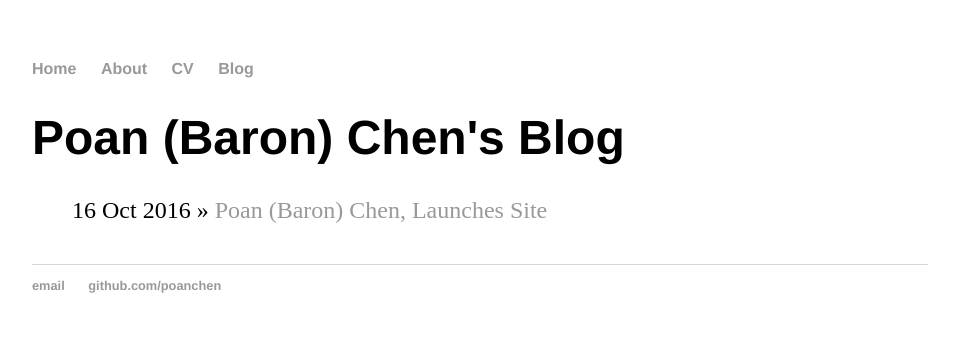
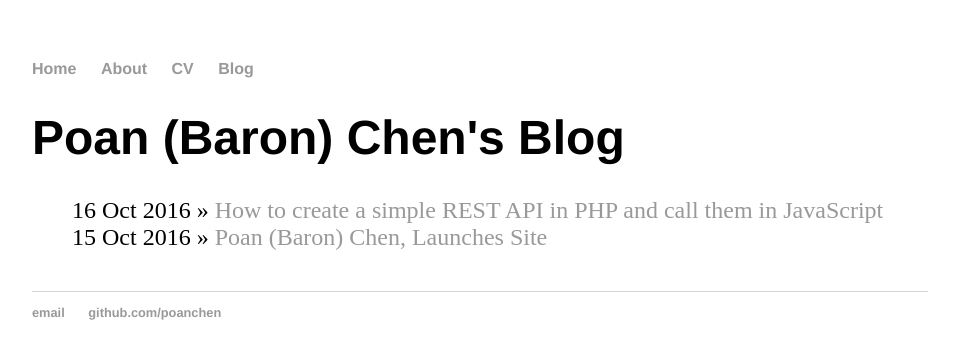
Before and after one commit to poanchen/poanchen.github.io, a Jekyll site: the page built from blog/index.html, in a window 1280 px wide. Shown: the top 359 px of the page, without its empty margins (160-1119 px from the left). Built offline with Jekyll 4.4.1, drawn with Linux system fonts in a browser that asks for light colours; nearby versions of some CDN libraries; part of the change alters nothing that is shown.

Commit message:
commit for how-to-create-simple-rest-api-in-php-and-call-them-in-js post

```diff
--- a/_layouts/default.html
+++ b/_layouts/default.html
@@ -4,6 +4,7 @@
 <head>
   <title>{{ page.title }}</title>
   <link rel="stylesheet" type="text/css" href="/css/main.css">
+  <link rel="stylesheet" href="//cdnjs.cloudflare.com/ajax/libs/highlight.js/9.7.0/styles/monokai-sublime.min.css">
 </head>
 
 <body>
@@ -24,6 +25,8 @@
     <li><a href="https://github.com/poanchen">github.com/poanchen</a></li>
   </ul>
   </footer>
+  <script src="//cdnjs.cloudflare.com/ajax/libs/highlight.js/9.7.0/highlight.min.js"></script>
+  <script>hljs.initHighlightingOnLoad();</script>
 </body>
 
 </html>
--- a/_posts/2016-10-16-poanchen-site-launched.md
+++ b/_posts/2016-10-15-poanchen-site-launched.md
@@ -3,7 +3,7 @@ layout: post
 title: "Poan (Baron) Chen, Launches Site"
 author: Poan (Baron) Chen
 author_url: https://github.com/poanchen
-date: 2016-10-16
+date: 2016-10-15
 ---
 
 Well. Finally got around to putting this website together. Neat thing about it - powered by [Jekyll](http://jekyllrb.com) and I can use Markdown to author my posts. It actually is a lot easier than I thought it was going to be.
--- /dev/null
+++ b/_posts/2016-10-16-how-to-create-simple-rest-api-in-php-and-call-them-in-js.md
@@ -0,0 +1,176 @@
+---
+layout: post
+title: "How to create a simple REST API in PHP and call them in JavaScript"
+author: Poan (Baron) Chen
+author_url: https://github.com/poanchen
+date: 2016-10-16
+---
+
+In this post, we are going to talk about how we can create a simple REST API in PHP and call them in JavaScript using various technologies. For example, using **XMLHttpRequest**, **jQuery AJAX** and **AngularJS Ajax**. In order to create a simple REST API that might actually be used in practice, we are going to use WordPress API namely the [username_exists()](https://codex.wordpress.org/Function_Reference/username_exists) function that allow us to check if the username exist in a WordPress database and return true if the username exists or false otherwise. For simplicity, we are going to skip on how to build a WordPress site, and go straight to writing the PHP code for the simple REST API.
+<br>
+## PHP code for simple REST API
+<pre>
+  <code class="php">
+    // Include the wp-load.php so that we can use username_exists() function in WordPress API
+    $parse_uri = explode( 'wp-content', $_SERVER['SCRIPT_FILENAME'] );
+    require_once( $parse_uri[0] . 'wp-load.php' );
+
+    $data = array();
+    $username = sanitize_text_field($_POST['username']);
+
+    if (username_exists($username)) {
+      $data["username"] = $username;
+      $data["result"] = true;
+    }else {
+      $data["username"] = $username;
+      $data["result"] = false;
+    }
+
+    // return all our data to an AJAX call
+    echo json_encode($data, JSON_PRETTY_PRINT);
+  </code>
+</pre>
+Live link are [here](https://www.jenrenalcare.com/upload/poanchen.github.io/sample-code/2016/10/16/how-to-create-simple-rest-api-in-php-and-call-them-in-js/checkIfUsernameExist.php).<br>
+An example of a response from this simple REST API is as follows, or you may click the link above. (Notice that the request would have to be POST, you may test it out using [Postman](https://chrome.google.com/webstore/detail/postman/fhbjgbiflinjbdggehcddcbncdddomop?hl=en).)
+<pre>
+  <code class="json">
+    { "username": "poanchen", "result": false }
+  </code>
+</pre>
+In this way, now we have a really simple REST API that allow us to check if the username exist or not. This is especially useful in registration form where we allow the user to know if the username exist or not before they submit the form. This can be done using JavaScript. First example that I would like to show is using **XMLHttpRequest**. Here is a sample code that does the job.<br>
+## Code for using XMLHttpRequest
+<pre>
+  <code class="html">
+    &lt;input type="text" id="username" name="username" placeholder="username"&gt;
+    &lt;p id="usernameResult"&gt;&lt;/p&gt;
+
+    &lt;script type="text/javascript"&gt;
+      var usernameSelected = document.getElementById('username');
+      var usernameWarning = document.getElementById('usernameResult');
+
+      usernameSelected.addEventListener('keyup', function() {
+        var request = new XMLHttpRequest();
+        var url = "https://www.jenrenalcare.com/upload/poanchen.github.io/sample-code/2016/10/16/how-to-create-simple-rest-api-in-php-and-call-them-in-js/checkIfUsernameExist.php";
+        var params = "username=" + usernameSelected.value;
+
+        request.open('POST', url, true);
+        request.setRequestHeader("Content-type", "application/x-www-form-urlencoded");
+        request.onreadystatechange = function() {
+          if (request.readyState === XMLHttpRequest.DONE) {
+            if (request.status === 200) {
+              var response = JSON.parse(request.response);
+              if (response.result) {
+                usernameWarning.innerHTML = "The username you typed has been used!";
+              }else{
+                usernameWarning.innerHTML = "You may freely use this username!";
+              }
+            }
+          }
+        };
+        request.send(params);
+      });
+    &lt;/script&gt;
+  </code>
+</pre>
+Live link are [here](https://www.jenrenalcare.com/upload/poanchen.github.io/sample-code/2016/10/16/how-to-create-simple-rest-api-in-php-and-call-them-in-js/checkIfUsernameExistXML.html).<br>
+As the user type, they may immediately see if the username is taken or not. An example of taken username is 'test'!<br>
+Another example that I would like to show is using **jQuery AJAX**. Here is a sample code that does the job.<br>
+## Code for using jQuery AJAX
+<pre>
+  <code class="html">
+    &lt;input type="text" id="username" name="username" placeholder="username"&gt;
+    &lt;p id="usernameResult"&gt;&lt;/p&gt;
+
+    &lt;script src="//ajax.googleapis.com/ajax/libs/jquery/1.12.4/jquery.min.js"&gt;&lt;/script&gt;
+    &lt;script type="text/javascript"&gt;
+      $(document).ready(function () {
+        var usernameSelected = $('#username');
+        var usernameWarning = $('#usernameResult');
+
+        usernameSelected.keyup(function() {
+          var url = "https://www.jenrenalcare.com/upload/poanchen.github.io/sample-code/2016/10/16/how-to-create-simple-rest-api-in-php-and-call-them-in-js/checkIfUsernameExist.php";
+          var formData = {
+            'username' : usernameSelected.val()
+          };
+
+          $.ajax({
+            type : 'POST',
+            url : url,
+            data : formData,
+            dataType : 'JSON',
+            encode : true,
+            success: function (response, status, xhr) {
+              if (response.result) {
+                usernameWarning.html("The username you typed has been used!");
+              }else{
+                usernameWarning.html("You may freely use this username!");
+              }
+            },
+            error: function (xhr, status, error) {
+              usernameWarning.html("Something went wrong!");
+            }
+          });
+        });
+     });
+    &lt;/script&gt;
+  </code>
+</pre>
+Live link are [here](https://www.jenrenalcare.com/upload/poanchen.github.io/sample-code/2016/10/16/how-to-create-simple-rest-api-in-php-and-call-them-in-js/checkIfUsernameExistJquery.html).<br>
+As the user type, they may immediately see if the username is taken or not. An example of taken username is ‘test’!<br>
+Another example that I would like to show is using **AngularJS Ajax**. Here is a sample code that does the job.<br>
+## Code for using AngularJS Ajax
+<pre>
+  <code class="html">
+    &lt;div ng-app="usernameApp" ng-controller="usernameController"&gt;
+      &lt;input type="text" ng-model="username" ng-keyup="usernameKeyup()" placeholder="username"&gt;
+      &lt;p&gt;&#123;&#123; return_message &#125;&#125;&lt;/p&gt;
+    &lt;/div&gt;
+
+    &lt;script src="//ajax.googleapis.com/ajax/libs/angularjs/1.4.8/angular.min.js"&gt;&lt;/script&gt;
+    &lt;script type="text/javascript"&gt;
+      var usernameApp = angular.module('usernameApp', []);
+
+      usernameApp.controller('usernameController', function ($scope, $http) {
+        $scope.usernameKeyup = function() {
+          $http.defaults.headers.post["Content-Type"] = "application/x-www-form-urlencoded";
+
+          var url = "https://www.jenrenalcare.com/upload/poanchen.github.io/sample-code/2016/10/16/how-to-create-simple-rest-api-in-php-and-call-them-in-js/checkIfUsernameExist.php";
+          var formData = "username=" + $scope.username;
+
+          $http.post(url, formData)
+          .success(function (response, status, headers, config) {
+            if (response.result) {
+              $scope.return_message = "The username you typed has been used!";
+            }else{
+              $scope.return_message = "You may freely use this username!";
+            }
+          })
+          .error(function (data, status, header, config) {
+            $scope.return_message = "Something went wrong!";
+          });
+        };
+      });
+    &lt;/script&gt;
+  </code>
+</pre>
+Live link are [here](https://www.jenrenalcare.com/upload/poanchen.github.io/sample-code/2016/10/16/how-to-create-simple-rest-api-in-php-and-call-them-in-js/checkIfUsernameExistAngular.html).<br>
+As the user type, they may immediately see if the username is taken or not. An example of taken username is ‘test’!<br>
+## Wrapping Up
+Hopefully this guide has given you the confidence to do many other things with querying a simple REST API using various technologies like pure JavaScript with XMLHttpRequest or AJAX call via jQuery or AngularJS Ajax. Please go ahead and take a look at the code and add more things to it to make it do more interesting things. I am sure that you will start getting the hang of it while you add those new things. I hope that this post has helped you and good luck to you!
+## Resources
+I'll try to keep this list current and up to date. If you know of a great resource you'd like to share or notice a broken link, please [get in touch](https://github.com/poanchen).
+### WordPress APIs
+* [WordPress APIs « WordPress Codex](https://codex.wordpress.org/WordPress_APIs) by [WordPress](https://wordpress.org/)
+
+### REST API
+* [REST API concepts and examples](https://www.youtube.com/watch?v=7YcW25PHnAA) by [WebConcepts (YouTuber)](https://www.youtube.com/channel/UCV4-mrR8UZh6AsWZbmW5uhQ)
+* [Do you know what a REST API is? - SitePoint](https://www.sitepoint.com/developers-rest-api/) by [Sam Deering](https://www.sitepoint.com/author/sdeering/)
+
+### XMLHttpRequest
+* [XML DOM - HttpRequest object - W3Schools](http://www.w3schools.com/xml/dom_http.asp) by [W3Schools](http://www.w3schools.com/)
+
+### jQuery AJAX
+* [jQuery.ajax() - jQuery API Documentation](http://api.jquery.com/jquery.ajax/) by [jQuery](http://jquery.com/)
+
+### AngularJS Ajax
+* [AngularJS Documentation for $http](https://docs.angularjs.org/api/ng/service/$http) by [AngularJS](https://angularjs.org/)
```
